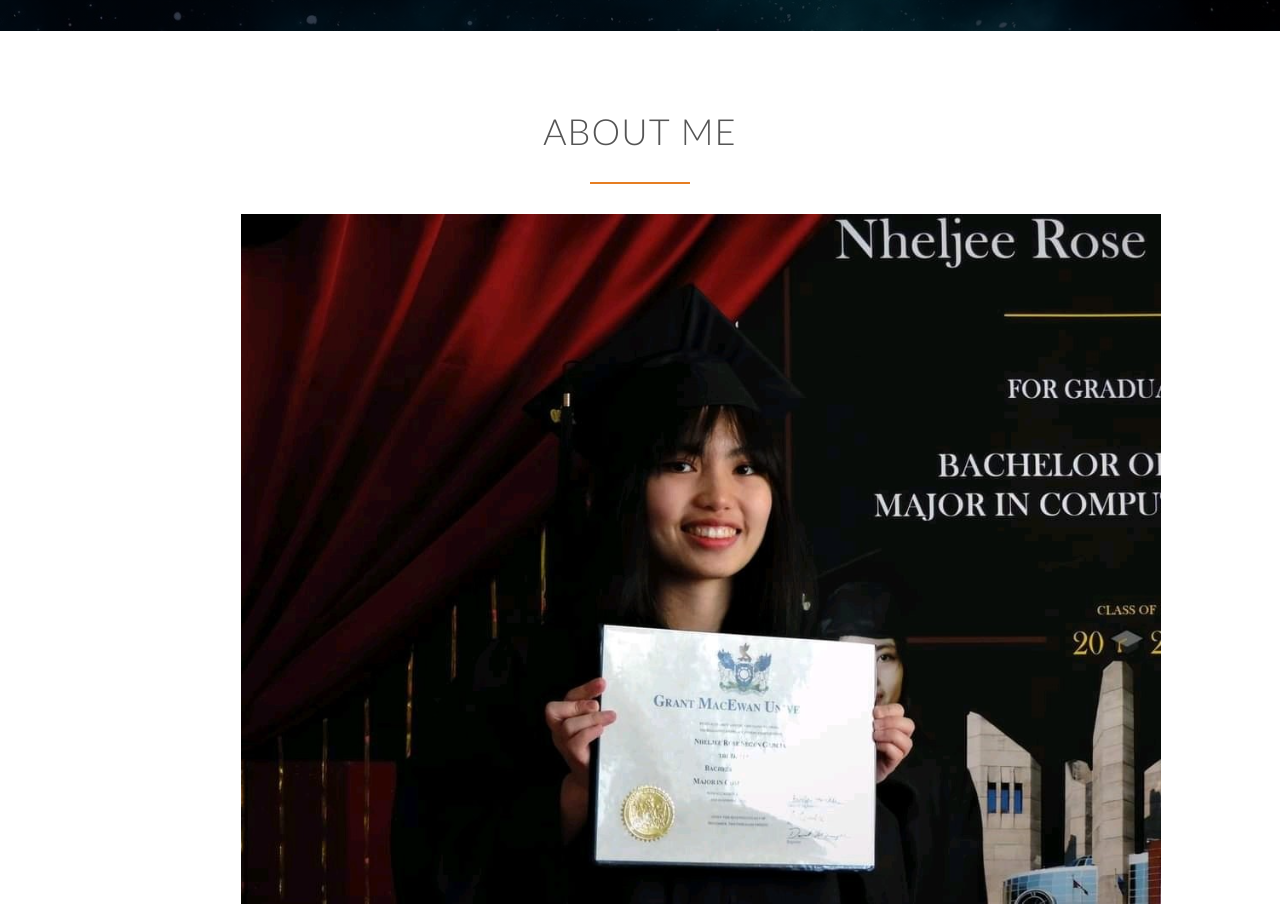
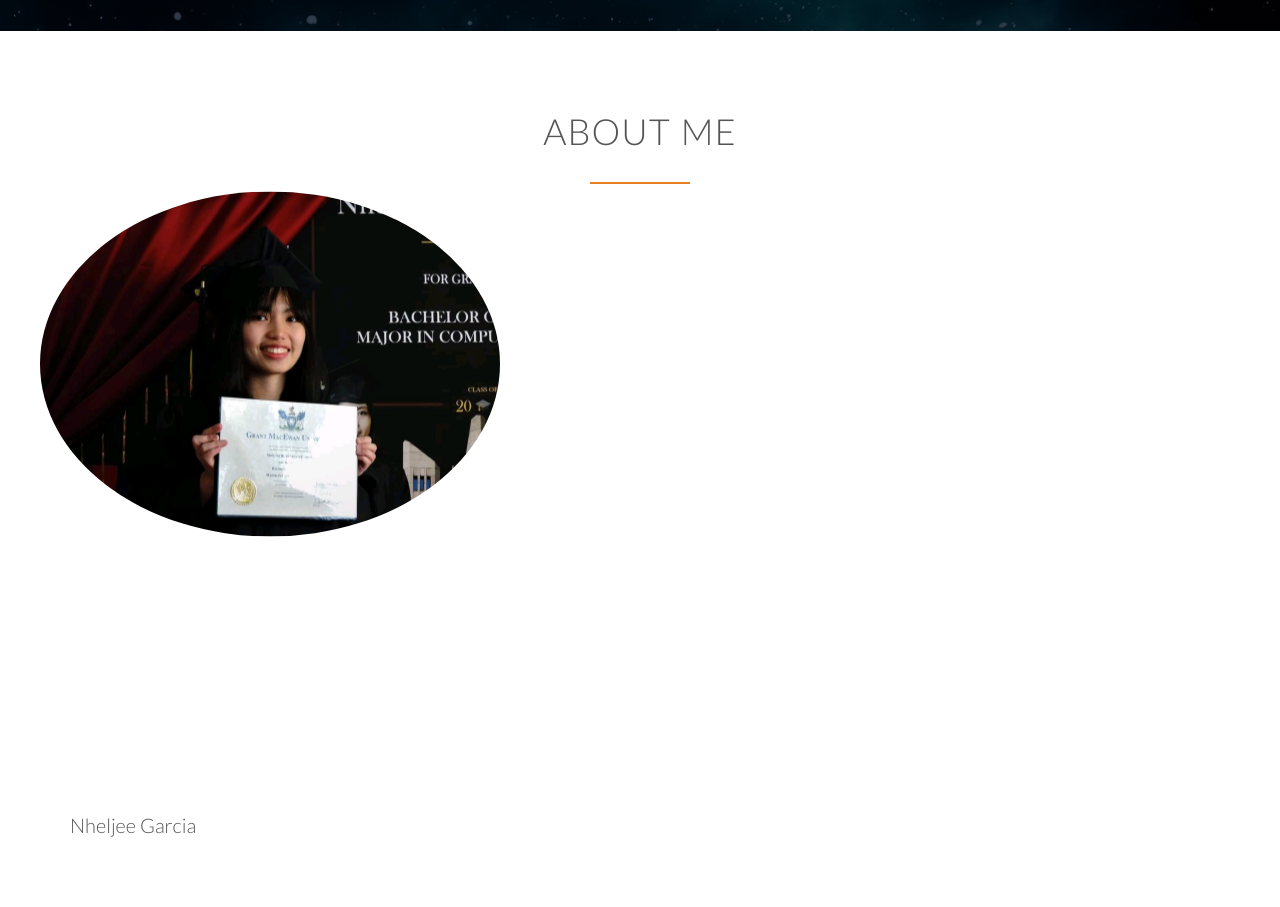
Before and after one commit to garcian5/nheljee-portfolio, a plain HTML site: page index.html in a window 1280 px wide. Shown: the part 769-1676 px from the top of the page. Drawn offline with nearby package versions, Linux system fonts and the light colour scheme; some packages are replaced by stand-ins of ours; a script that the page names is missing; files whose address does not match are found by name.

Commit message:
some changes

```diff
--- a/index.html
+++ b/index.html
@@ -4,7 +4,7 @@
 <head>
   <meta charset="utf-8">
   <meta name="viewport" content="width=device-width, initial scale=1.0">
-  <meta name="description" content="Omnifood is a premium food delivery service with the mission to bring affordable and healthy meals to as many people as possible.">
+  <meta name="description" content="Nheljee Garcia's portfolio">
 
   <!--downloaded from the internet-->
   <link rel="stylesheet" type="text/css" href="vendors/css/normalize.css">
@@ -50,7 +50,9 @@
     <div class="row">
       <h2>About Me</h2>
       <p class="long-copy">
-        <img src="resources/img/myphoto.png" alt="Nheljee Garcia photo">
+        <div class="nhel-img-container">
+          <img class='nheljee-img' src="resources/img/myphoto.png" alt="Nheljee Garcia  photo">
+        </div>
         Nheljee Garcia
       </p>
     </div>
--- a/resources/css/style.css
+++ b/resources/css/style.css
@@ -33,6 +33,22 @@ body {
     height: 0;
     visibility: hidden;
 }
+
+/*--------------------------------------------
+        NHELJEE IMAGE STYLE
+/*--------------------------------------------*/
+.nhel-img-container {
+    height: 600px;
+    width: 400px;
+}
+
+.nheljee-img {
+    border-radius: 50%;
+    max-width: 100%;
+    max-height: 100%;
+    transform: scale(1.15);
+}
+
 
 /*--------------------------------------------*/
 /*REUSABLE COMPONENTS*/
```
